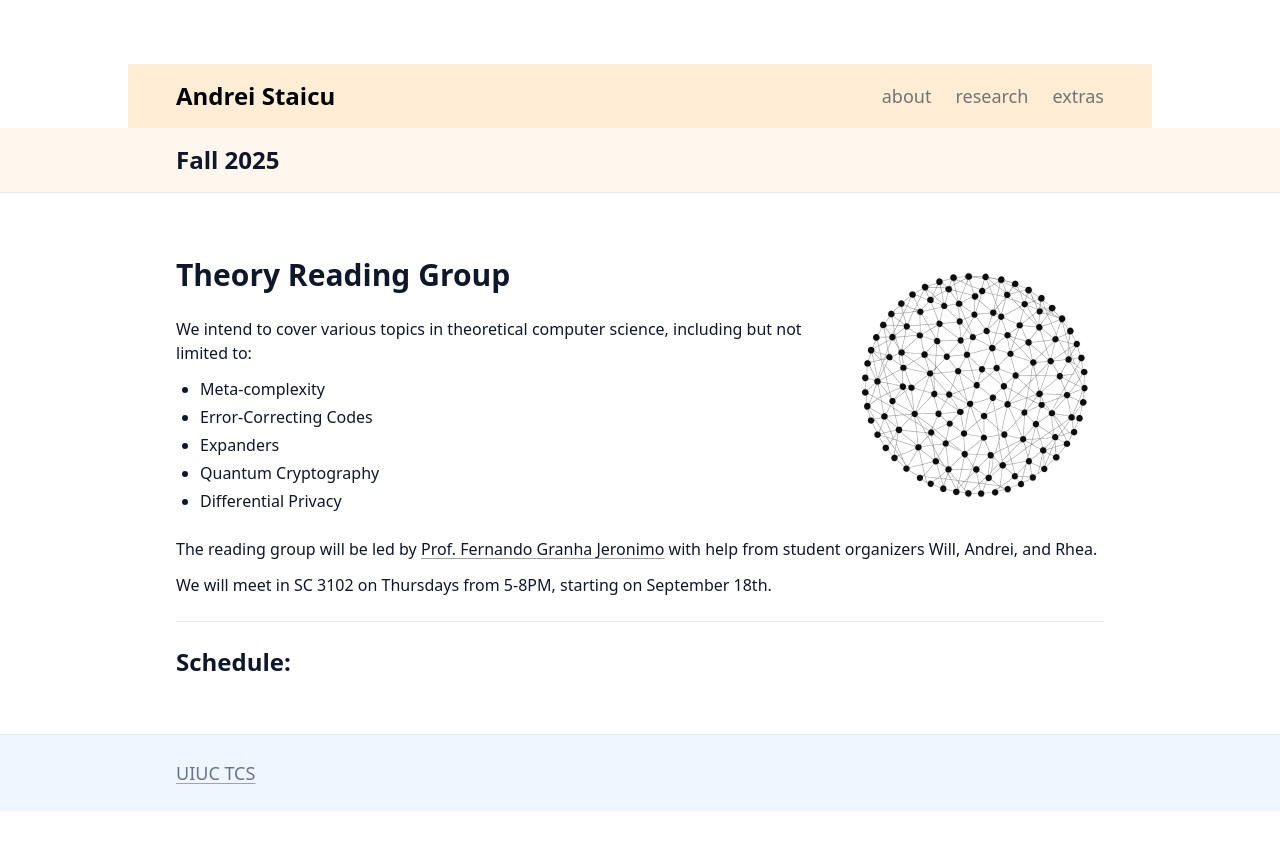
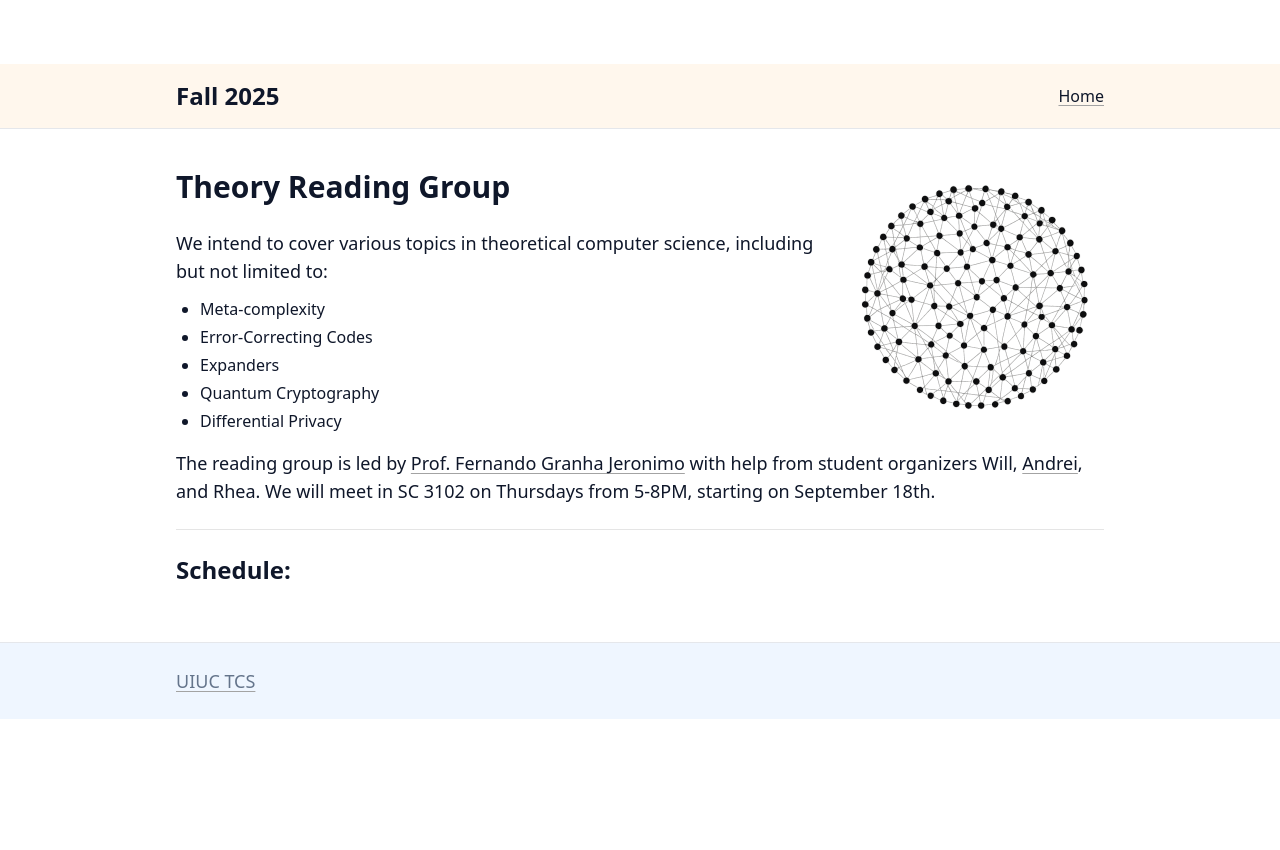
Before and after one commit to andreistaicu1/andreistaicu1.github.io, a SvelteKit app: page /reading in a window 1280 px wide. Shown: the top 850 px of the page. Built offline with nearby package versions, Linux system fonts and the light colour scheme.

Commit message:
removed header

```diff
--- a/src/routes/+layout.svelte
+++ b/src/routes/+layout.svelte
@@ -16,6 +16,13 @@
   const isMobile = browser && /Android|iPhone/i.test(navigator.userAgent);
   const reducedMotion =
     browser && matchMedia("(prefers-reduced-motion: reduce)").matches;
+
+  const HIDE_ON: RegExp[] = [
+    /^\/reading(\/|$)/
+  ];
+  $: hideHeader =
+    HIDE_ON.some((re) => re.test($page.url.pathname)) ||
+    (browser && $page.url.searchParams.get("noheader") === "1"); // only access searchParams in browser
 </script>
 
 <svelte:head>
@@ -36,7 +43,9 @@
   {/if}
 </svelte:head>
 
-<Header />
+{#if !hideHeader}
+  <Header />
+{/if}
 
 
 {#if isMobile || reducedMotion}
--- a/src/routes/+page.svelte
+++ b/src/routes/+page.svelte
@@ -34,6 +34,10 @@
     </p>
   </div>
 
+  <div class="layout-lg text-lg space-y-8"><p>
+    I am helping run a reading course this term. More information can be found <a href="/reading" class="underline">here</a>.
+  </p></div>
+
 </div>
 
 <style lang="postcss">
--- a/src/routes/reading/+layout.svelte
+++ b/src/routes/reading/+layout.svelte
@@ -6,8 +6,8 @@
 <div class="min-h-dvh bg-white text-slate-900 dark:bg-slate-950 dark:text-slate-100">
   <header class="border-b bg-orange-50">
     <nav class="layout-md flex items-center gap-6 py-4">
-      <a href="/" class="font-semibold text-2xl">Fall 2025</a>
-      <!-- <a href="/code_bounds.html" class="link ml-auto">Code Bounds</a>-->
+      <a href="/reading" class="font-semibold text-2xl">Fall 2025</a>
+      <a href="/" class="link ml-auto">Home</a>
     </nav>
   </header>
 
--- a/src/routes/reading/+page.svelte
+++ b/src/routes/reading/+page.svelte
@@ -4,7 +4,7 @@
 </script>
 
 <p
-  class="layout-md text-black text-xl leading-tight font-light mb-8"
+  class="layout-md text-black text-xl leading-tight font-light mb-2"
   id="UIUC_reading_group"
 >
 
@@ -16,7 +16,7 @@
            md:float-right float-none md:ml-6 ml-0" />
 
   <h1 class="text-3xl font-bold mb-6">Theory Reading Group</h1>
-  <p class="mb-3">We intend to cover various topics in theoretical computer science, including but not limited to:</p>
+  <p class="text-lg mb-3">We intend to cover various topics in theoretical computer science, including but not limited to:</p>
   <ul class="list-disc list-outside pl-6 space-y-1">
     {#each items as item}
         <li>{item}</li>
@@ -25,10 +25,9 @@
   <div class="clear-both"></div>
 </article>
 
-<p class="layout-lg mt-2">The reading group will be led by <a class="link" href="https://granha.github.io/">Prof. Fernando Granha Jeronimo</a>
-    with help from student organizers Will, Andrei, and Rhea.</p>
-
-<p class="layout-lg mt-3 mb-6">We will meet in SC 3102 on Thursdays from 5-8PM, starting on September 18th.</p>
+<p class="layout-lg text-lg mt-2 mb-6">The reading group is led by <a class="link" href="https://granha.github.io/">Prof. Fernando Granha Jeronimo</a>
+    with help from student organizers Will, <a class="link" href="/">Andrei</a>, and Rhea. We will meet in SC 3102 on Thursdays from 5-8PM,
+    starting on September 18th.</p>
 
 <hr />
 
```
